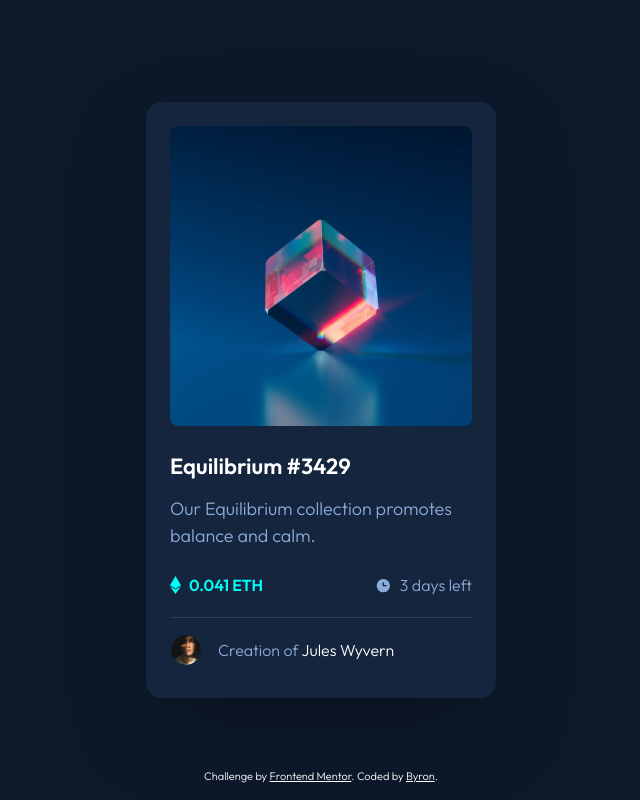
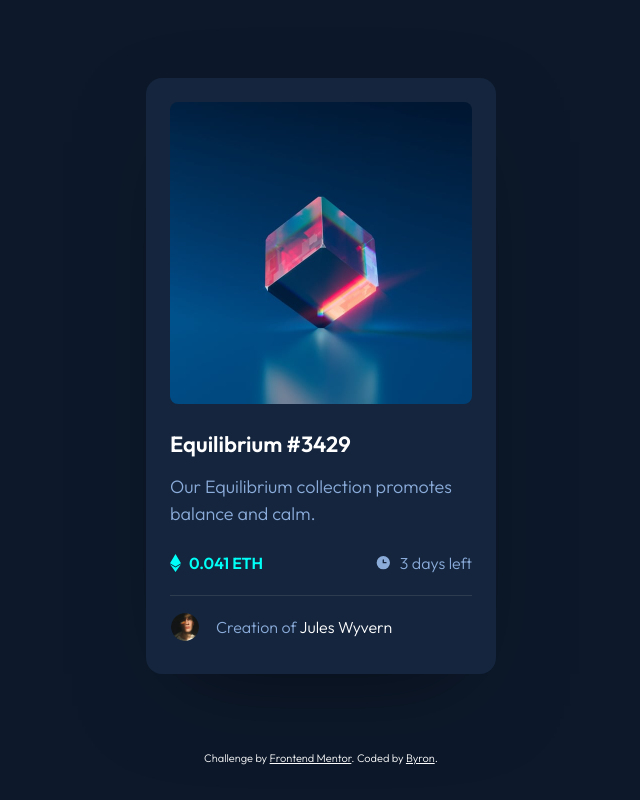
Before and after one commit to byronbyron/nft-preview-card-component, a plain HTML site: page index.html in a window 1280 px wide. Shown: the whole page, without its empty margins (319-959 px from the left). Drawn offline with Linux system fonts and the light colour scheme.

Commit message:
Minor styling updates

```diff
--- a/styles.css
+++ b/styles.css
@@ -10,6 +10,12 @@
     --white: hsl(0, 0%, 100%);
 }
 
+*,
+*::before,
+*::after {
+    box-sizing: border-box;
+}
+
 body {
     font-family: 'Outfit', sans-serif;
     font-size: 1rem;
@@ -20,7 +26,7 @@
     justify-content: center;
     align-items: center;
     min-width: 375px;
-    height: 100vh;
+    min-height: 100vh;
     color: var(--soft-blue);
     background-color: var(--dark-blue-main);
 }
@@ -39,14 +45,13 @@
 .container {
     display: flex;
     align-items: center;
-    max-width: 327px;
-    padding-left: 1rem;
-    padding-right: 1rem
+    max-width: 375px;
+    padding: 3.75rem 1.5rem;
 }
 
 @media (min-width:768px) {
     .container {
-        max-width: 350px;
+        max-width: 398px;
     }
 
 }
@@ -100,7 +105,9 @@
 
 .card-img {
     display: block;
+    max-width: 100%;
     width: 100%;
+    height: auto;
 }
 
 .card-body h1 {
@@ -182,10 +189,7 @@
     color: white;
     font-size: 11px;
     text-align: center;
-    width: 100%;
-    position: absolute;
-    bottom: 1rem;
-    left: 0;
+    padding: 1rem 0;
 }
 
 .attribution a {
```
